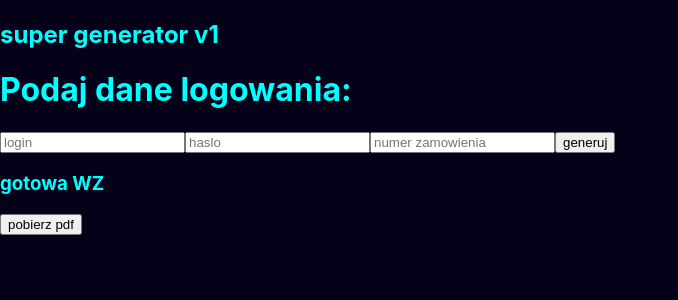
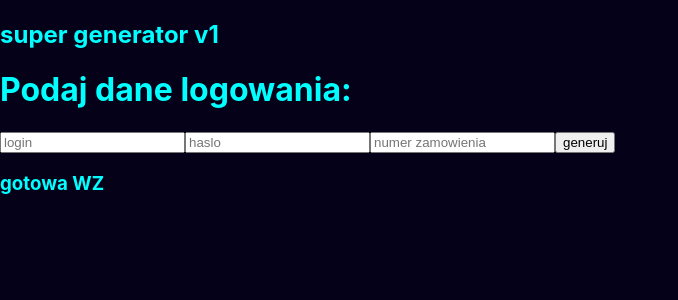
Before and after one commit to przemyslaw-bialk/generator-wz, a React (Create React App) app: page / in a window 1280 px wide. Shown: the top 300 px of the page, without its empty margins (0-678 px from the left). Built offline with nearby package versions, Linux system fonts and the light colour scheme.

Commit message:
adding seller and buyer address - refactoring, apllying Memo

```diff
--- a/src/components/DisplayWZ.jsx
+++ b/src/components/DisplayWZ.jsx
@@ -1,35 +1,45 @@
 import { jsPDF } from "jspdf";
 import autoTable from "jspdf-autotable";
 import "../fonts/Roboto-Regular-normal";
+import React from "react";
 
 const DisplayWZ = ({ data }) => {
+  console.log(data);
+
+  const { result, address } = data;
+
   const handleGenerate = () => {
     const doc = new jsPDF();
     doc.setFont("Roboto-Regular", "normal");
     doc.setFontSize(12);
 
-    // Nagłówek
-    doc.text("Zamówienie: #Z251208606 z dnia: 08/12/25", 20, 20);
-    doc.text("Calibra Mateusz Dzieliński", 20, 27);
-    doc.text("Chylońska 130", 20, 34);
-    doc.text("81-021 Gdynia", 20, 41);
-    doc.text("VAT: 9581595323", 20, 48);
+    // buyer data
+    doc.text("Kupujący", 14, 15, { align: "left" });
+    doc.text(`${address}`, 14, 21, { align: "left" });
+
+    // seller data
+    doc.text("Sprzedający", 138, 15, { align: "left" });
+    doc.text("Ecoterm", 138, 21, { align: "left" });
+    doc.text("os. Kaszubskie 1/21", 138, 25, { align: "left" });
+    doc.text("84-200 Wejherowo", 138, 30, { align: "left" });
+    doc.text("Numer BDO: 000024265", 138, 35, { align: "left" });
+    doc.text("VAT: 588-182-20-63", 138, 40, { align: "left" });
 
     // Tabela
     const tableColumn = ["#", "Nazwa", "szt."];
-    const tableRows = data.map((el, index) => [
+    const tableRows = result.map((el, index) => [
       index + 1,
       el.item_name,
       el.item_qtn,
     ]);
 
     autoTable(doc, {
-      startY: 60,
+      startY: 45,
       head: [tableColumn],
       body: tableRows,
       theme: "grid",
       headStyles: { fillColor: [200, 200, 200] },
-      styles: { font: "Roboto-Regular", fontSize: 10, cellPadding: 3 },
+      styles: { font: "Roboto-Regular", fontSize: 7, cellPadding: 2 },
       columnStyles: {
         0: { cellWidth: 10 },
         1: { cellWidth: 130 },
@@ -43,14 +53,17 @@ const DisplayWZ = ({ data }) => {
   return (
     <>
       <h3>gotowa WZ</h3>
-      {data.map((item, index) => (
+      <p style={{ whiteSpace: "pre-line" }}>{address}</p>
+      {result?.map((item, index) => (
         <p key={index}>
           {index + 1} {item.item_name} - {item.item_qtn}
         </p>
       ))}
-      <button onClick={handleGenerate}>pobierz pdf</button>
+      {result?.length > 0 && (
+        <button onClick={handleGenerate}>pobierz pdf</button>
+      )}
     </>
   );
 };
 
-export default DisplayWZ;
+export default React.memo(DisplayWZ);
--- a/src/components/Scrape.jsx
+++ b/src/components/Scrape.jsx
@@ -28,6 +28,12 @@ const Scrape = () => {
   return (
     <>
       <h1>Podaj dane logowania:</h1>
+      <form
+        onSubmit={(e) => {
+          e.preventDefault();
+          handleScrape();
+        }}
+      >
         <input
           type="text"
           value={userLogin}
@@ -46,7 +52,8 @@ const Scrape = () => {
           onChange={(e) => setOrderNumber(e.target.value)}
           placeholder="numer zamowienia"
         />
-      <button onClick={handleScrape}>generuj</button>
+        <button type="submit">generuj</button>
+      </form>
       <DisplayWZ data={data} />
     </>
   );
```
Also changed, not shown: 1 other file (tests, documents, lock files or other folders). Lines whose indentation alone changed are shown as unchanged.
